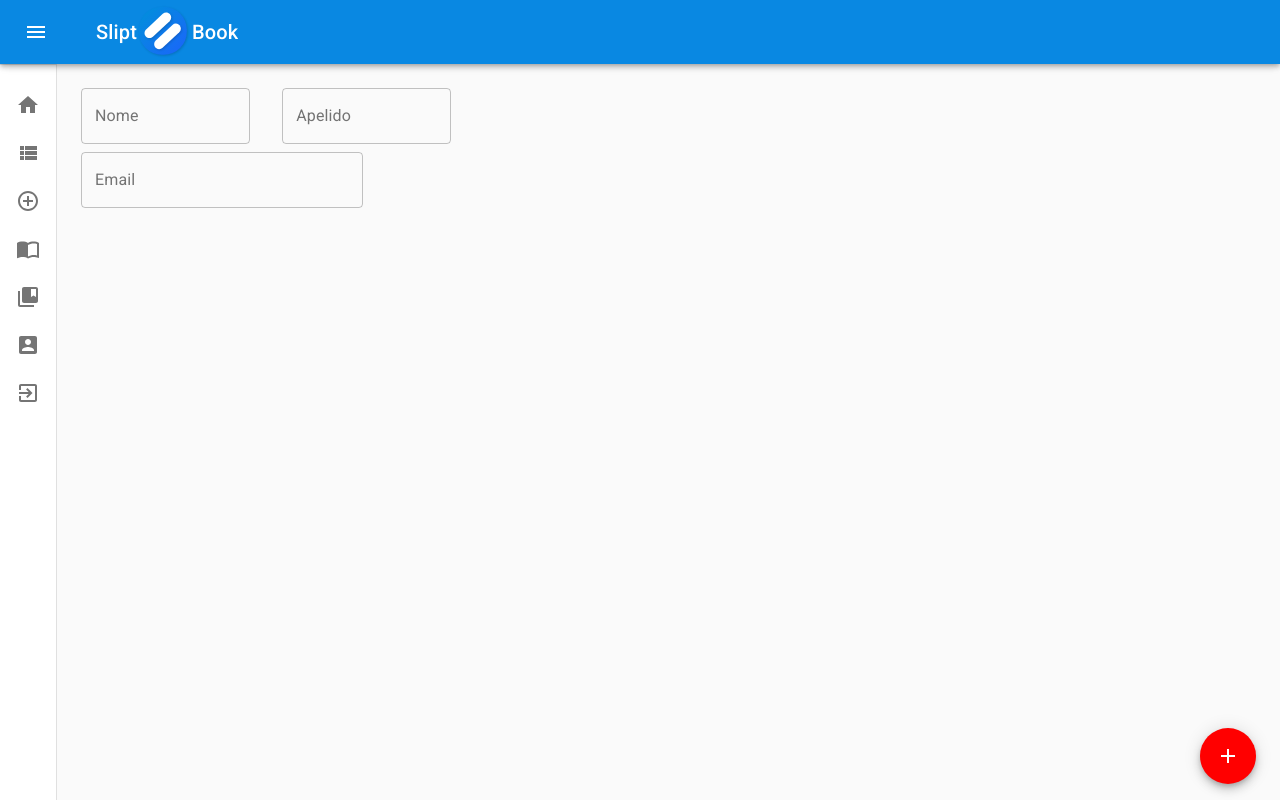
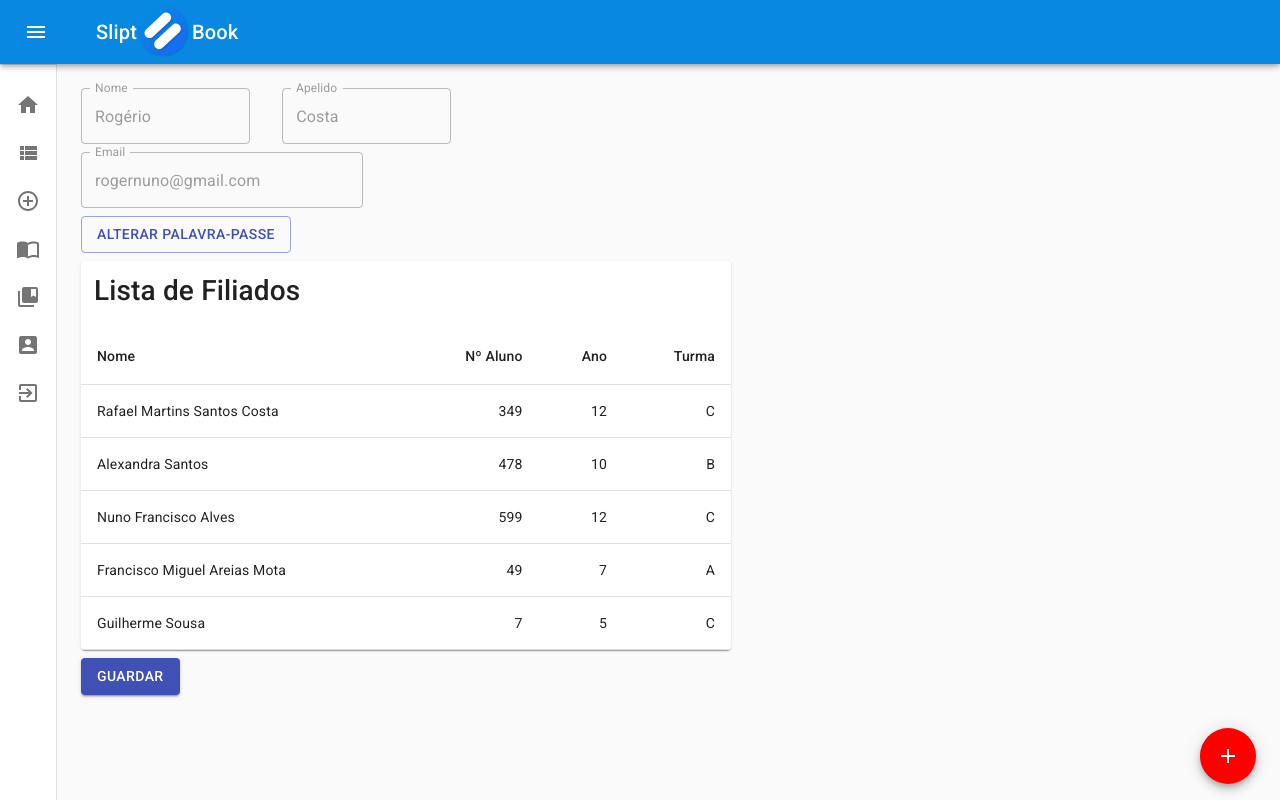
Before and after one commit to SplitBook/splitbook-frontend, a React (Create React App) app: page /app/account in a window 1280 px wide. Built offline with nearby package versions, Linux system fonts and the light colour scheme; the HTML template or start-up script is replaced by a standard one.

Commit message:
new 404 page and table added on user account page

```diff
--- a/src/pages/Components/ComponentsStyles.css
+++ b/src/pages/Components/ComponentsStyles.css
@@ -30,3 +30,7 @@
 p{
     margin-top: 10px;
 }
+
+.paddingtext{
+    padding: 2%;
+}
--- /dev/null
+++ b/src/pages/Components/ListaFiliados.js
@@ -0,0 +1,61 @@
+import React from 'react';
+import { makeStyles } from '@material-ui/core/styles';
+import Table from '@material-ui/core/Table';
+import TableBody from '@material-ui/core/TableBody';
+import TableCell from '@material-ui/core/TableCell';
+import TableContainer from '@material-ui/core/TableContainer';
+import TableHead from '@material-ui/core/TableHead';
+import TableRow from '@material-ui/core/TableRow';
+import Paper from '@material-ui/core/Paper';
+import './ComponentsStyles.css'
+
+
+const useStyles = makeStyles({
+  table: {
+    minWidth: 650,
+  },
+});
+
+function createData(nome, numero, ano, turma) {
+  return { nome, numero, ano, turma };
+}
+
+const rows = [
+  createData('Rafael Martins Santos Costa', 349, 12, 'C'),
+  createData('Alexandra Santos', 478, 10, 'B'),
+  createData('Nuno Francisco Alves', 599, 12, 'C'),
+  createData('Francisco Miguel Areias Mota', 49, 7, 'A'),
+  createData('Guilherme Sousa', 7, 5, 'C'),
+];
+
+export default function SimpleTable() {
+  const classes = useStyles();
+
+  return (
+    <TableContainer component={Paper}>
+        <h3 className="paddingtext">Lista de Filiados</h3>
+      <Table className={classes.table} aria-label="simple table">
+        <TableHead>
+          <TableRow>
+            <TableCell>Nome</TableCell>
+            <TableCell align="right">Nº Aluno</TableCell>
+            <TableCell align="right">Ano</TableCell>
+            <TableCell align="right">Turma</TableCell>
+          </TableRow>
+        </TableHead>
+        <TableBody>
+          {rows.map((row) => (
+            <TableRow key={row.name}>
+              <TableCell component="th" scope="row">
+                {row.nome}
+              </TableCell>
+              <TableCell align="right">{row.numero}</TableCell>
+              <TableCell align="right">{row.ano}</TableCell>
+              <TableCell align="right">{row.turma}</TableCell>
+            </TableRow>
+          ))}
+        </TableBody>
+      </Table>
+    </TableContainer>
+  );
+}
--- a/src/pages/app/AccountPage.js
+++ b/src/pages/app/AccountPage.js
@@ -1,7 +1,9 @@
 import React from 'react';
 import TextField from '@material-ui/core/TextField';
 import Grid from '@material-ui/core/Grid';
-import AccountCircle from '@material-ui/icons/AccountCircle';
+import ListaFiliados from '../Components/ListaFiliados';
+import Button from '@material-ui/core/Button';
+
 
 export default function AccountPage(){
 
@@ -9,15 +11,35 @@ export default function AccountPage(){
       <>
       <Grid container spacing={4}>
         <Grid item xs={2} >
-          <TextField id="outlined-basic" label="Nome" variant="outlined" />
+          <TextField id="outlined-basic" label="Nome" variant="outlined" value="Rogério" disabled/>
         </Grid>
         <Grid item xs={2} >
-          <TextField id="outlined-basic" label="Apelido" variant="outlined" />
+          <TextField id="outlined-basic" label="Apelido" variant="outlined" value="Costa" disabled/>
         </Grid>
       </Grid>
       <Grid container spacing={2}>
         <Grid item xs={3}>
-          <TextField id="outlined-basic" label="Email" variant="outlined" className="maxwidth"/>
+          <TextField id="outlined-basic" label="Email" variant="outlined" className="maxwidth" value="rogernuno@gmail.com" disabled/>
+        </Grid>
+
+      </Grid>
+      <Grid container spacing={2}>
+        <Grid item xs={3}>
+          <Button variant="outlined" color="primary" >
+            Alterar palavra-passe
+          </Button>
+        </Grid>
+      </Grid>
+      <Grid container spacing={2}>
+        <Grid item >
+          <ListaFiliados/>
+        </Grid>
+      </Grid>
+      <Grid container spacing={2}>
+        <Grid item xs={3}>
+          <Button variant="contained" color="primary">
+            Guardar
+          </Button>
         </Grid>
       </Grid>
       </>
--- a/src/pages/error/error404.js
+++ b/src/pages/error/error404.js
@@ -1,6 +1,7 @@
 import React from 'react';
 import Grid from '@material-ui/core/Grid';
 import './errors.css';
+import img404 from '../../assets/images/404error_img.png';
 import {
     Link,
   } from 'react-router-dom';
@@ -8,13 +9,25 @@ import {
 export default function Error404(){
 
     return (
+      <>
       <Grid container alignItems="center" justify="center" className="height">
-        <Grid item>Page Not Found</Grid>
         <Grid item>
-            <Link to='/login'>Login</Link>
+          <img src={img404} alt="logotipo" className="img"/>
         </Grid>
-    </Grid>
+      </Grid>
+      <Grid container justify="center" className="height">
+        <Grid item>
+          <Link to='/login'>Voltar</Link>
+        </Grid>
+      </Grid>
+
+
+      </>
       );
 
 
 }
+/*
+
+
+*/
--- a/src/pages/error/errors.css
+++ b/src/pages/error/errors.css
@@ -1,3 +1,7 @@
 .height{
-    height: 100%;
+    height: 50%;
 }
+
+.img{
+    width: 20vw;
+}
```
Also changed, not shown: src/assets/images/404error_img.png (added).
